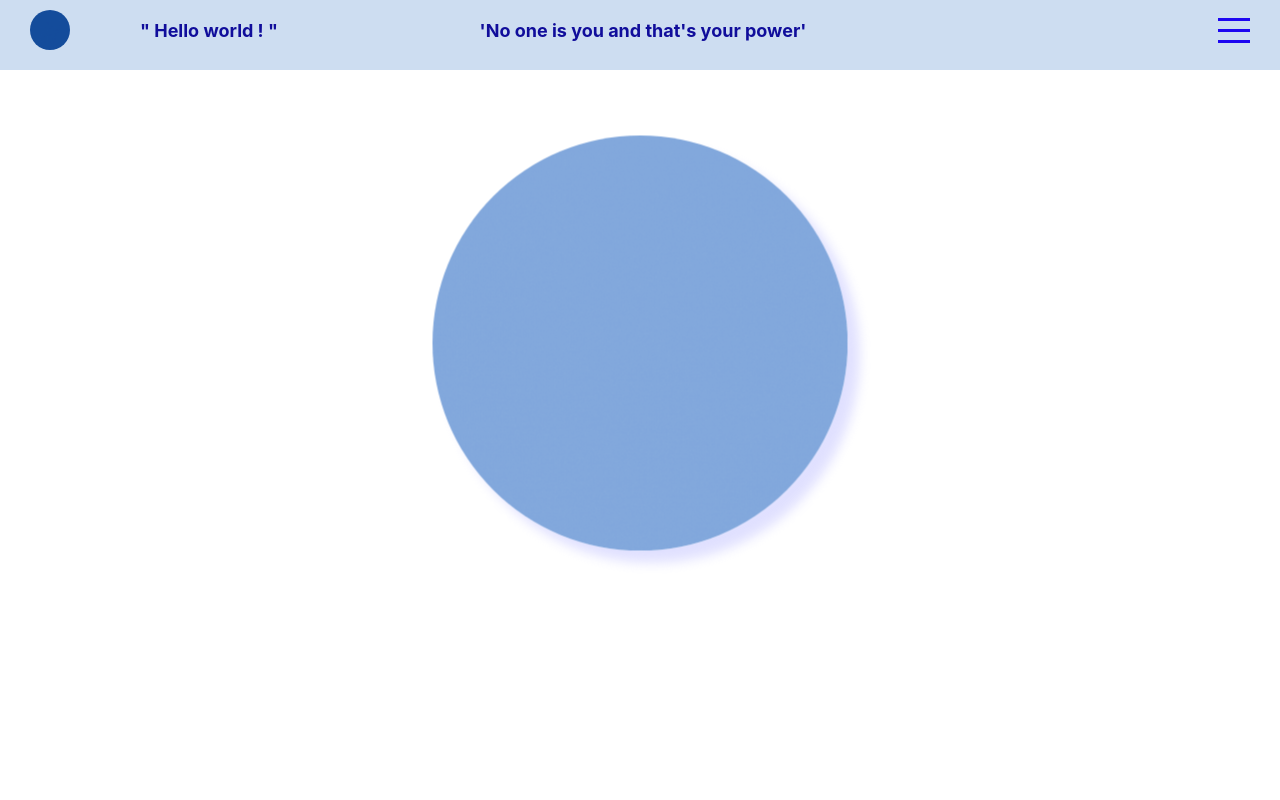
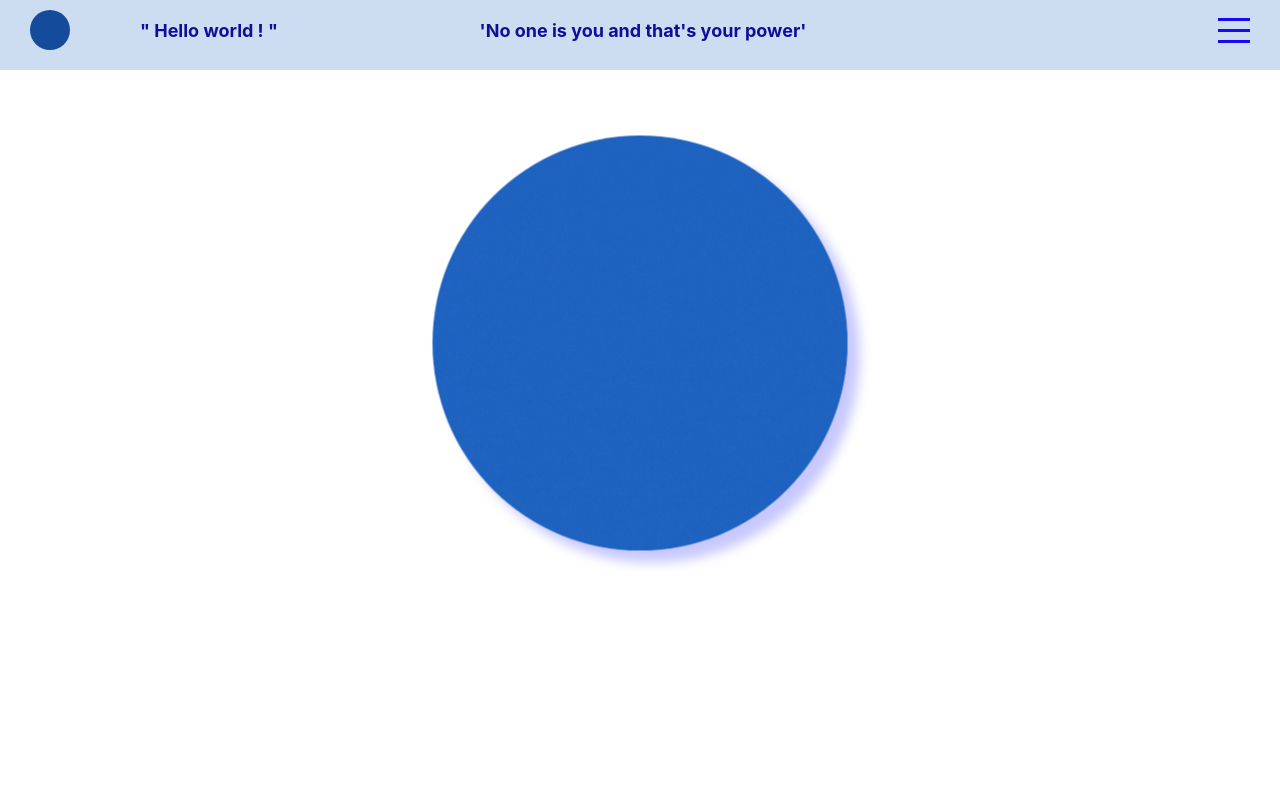
Before and after one commit to Jonathanazerty/portfolio, a React (Create React App) app: page / in a window 1280 px wide. In both pictures the pointer is over the picture 640 px from the left and 342 px from the top of the page. Shown: the top 800 px of the page. Built offline with nearby package versions, Linux system fonts and the light colour scheme.

Commit message:
fixing opacity gif

```diff
--- a/src/App.css
+++ b/src/App.css
@@ -38,6 +38,7 @@ body::-webkit-scrollbar-track {
 }
 
 .gif {
+  opacity: 70%;
   margin-top: 150px;
   margin-bottom: 300px;
   width: 27%;
@@ -47,8 +48,8 @@ body::-webkit-scrollbar-track {
 }
 
 .gif:hover {
+  opacity: 90%;
   transform: scale(1.2);
-  opacity: 50%;
   box-shadow: 10px 10px 10px rgb(194, 194, 255);
 }
 
```
